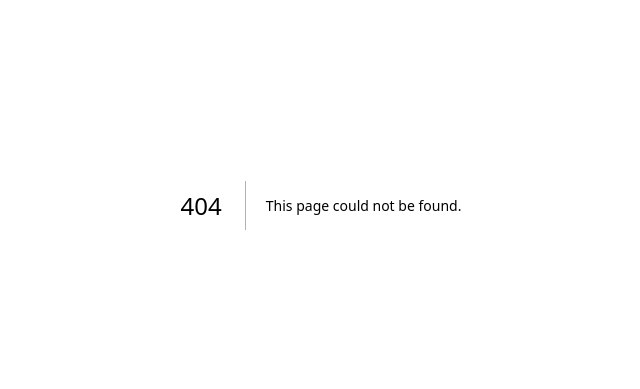
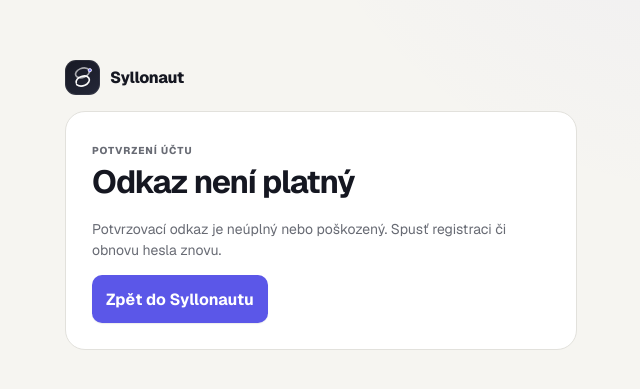
Before and after one commit to vaclavloubek/vibelesson, a Next.js app: page /auth/confirm in a window 1280 px wide. Before the commit this address had no page. Shown: the part 195-584 px from the top of the page, without its empty margins (319-959 px from the left). Built offline with nearby package versions, Linux system fonts and the light colour scheme.

Commit message:
TEMP validate scanner-safe auth confirmation

```diff
--- /dev/null
+++ b/app/auth/confirm/page.tsx
@@ -0,0 +1,67 @@
+import type { Metadata } from 'next';
+import Link from 'next/link';
+import SyllonautMark from '@/components/SyllonautMark';
+
+type Props = {
+  searchParams: Promise<{
+    token_hash?: string;
+    type?: string;
+  }>;
+};
+
+type SupportedEmailType = 'email' | 'signup' | 'recovery';
+
+export const dynamic = 'force-dynamic';
+
+export const metadata: Metadata = {
+  robots: { index: false, follow: false },
+  referrer: 'no-referrer',
+};
+
+function isSupportedType(value: string | undefined): value is SupportedEmailType {
+  return value === 'email' || value === 'signup' || value === 'recovery';
+}
+
+export default async function ConfirmAuthPage({ searchParams }: Props) {
+  const { token_hash: tokenHash, type } = await searchParams;
+  const validRequest = Boolean(tokenHash) && isSupportedType(type);
+  const recovery = type === 'recovery';
+
+  return (
+    <main className="shell join-shell">
+      <div className="brand">
+        <Link href="/" className="brand-home">
+          <SyllonautMark />
+          <strong>Syllonaut</strong>
+        </Link>
+      </div>
+      <section className="panel join-card">
+        <span className="eyebrow">{recovery ? 'Obnovení přístupu' : 'Potvrzení účtu'}</span>
+        <h1>{validRequest ? (recovery ? 'Pokračovat k novému heslu' : 'Dokončit registraci') : 'Odkaz není platný'}</h1>
+        {validRequest ? (
+          <>
+            <p className="muted-copy">
+              {recovery
+                ? 'Potvrď pokračování. Potom si nastavíš nové heslo.'
+                : 'Potvrď vytvoření účtu. Potom tě přesměrujeme do tvých lekcí.'}
+            </p>
+            <form action="/auth/confirm/verify" method="post">
+              <input type="hidden" name="token_hash" value={tokenHash} />
+              <input type="hidden" name="type" value={type} />
+              <button type="submit" className="primary">
+                {recovery ? 'Pokračovat' : 'Potvrdit účet'}
+              </button>
+            </form>
+          </>
+        ) : (
+          <>
+            <p className="muted-copy">Potvrzovací odkaz je neúplný nebo poškozený. Spusť registraci či obnovu hesla znovu.</p>
+            <div className="actions">
+              <Link href="/new" className="button-link primary">Zpět do Syllonautu</Link>
+            </div>
+          </>
+        )}
+      </section>
+    </main>
+  );
+}
```
Also changed, not shown: app/auth/confirm/route.ts (deleted, +0 -38 lines), app/auth/confirm/verify/route.ts (added, +35 -0 lines).
